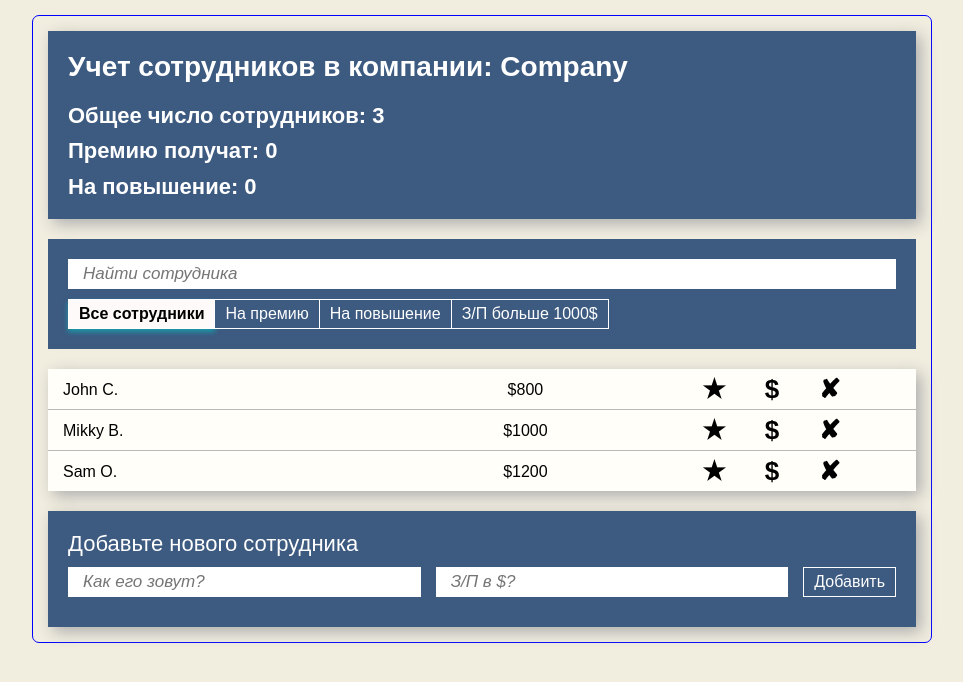
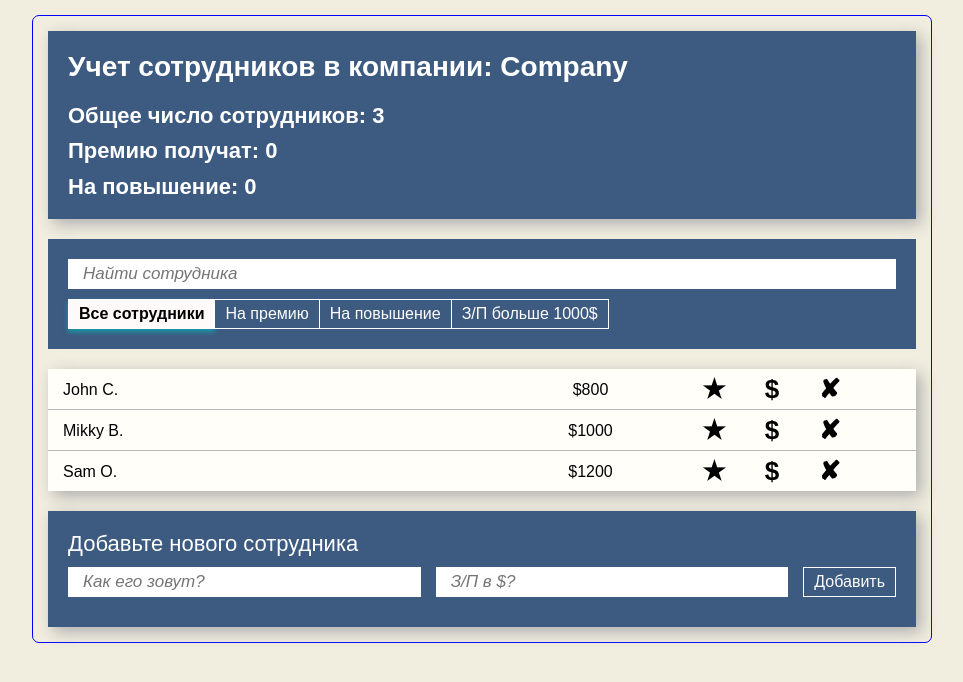
Before and after one commit to NathanBailie/Employees, a React (Create React App) app: page / in a window 1280 px wide. Shown: the top 682 px of the page, without its empty margins (158-1121 px from the left). Built offline with nearby package versions, Linux system fonts and the light colour scheme.

Commit message:
made possible to redact names and salaries in the List component

```diff
--- a/src/components/App/App.tsx
+++ b/src/components/App/App.tsx
@@ -33,6 +33,8 @@ const App: React.FC = () => {
 			id: uuid(),
 			premiumed: false,
 			raised: false,
+			nameEdit: false,
+			salaryEdit: false,
 		};
 	};
 
@@ -42,8 +44,12 @@ const App: React.FC = () => {
 				let newValue;
 				if (property === 'premiumed') {
 					newValue = !person['premiumed'];
-				} else {
+				} else if (property === 'raised') {
 					newValue = !person['raised'];
+				} else if (property === 'nameEdit') {
+					newValue = !person['nameEdit'];
+				} else if (property === 'salaryEdit') {
+					newValue = !person['salaryEdit'];
 				}
 				return { ...person, [property]: newValue }
 			};
@@ -83,6 +89,28 @@ const App: React.FC = () => {
 		setEmployees(newData);
 	};
 
+	function onChangeValue(valueName: string, newValue: string, id: string): void {
+		if (valueName === 'name') {
+			const newData = employees.map(person => {
+				if (person.id === id) {
+					return { ...person, ['name']: newValue };
+				};
+				return person;
+			});
+			setEmployees(newData);
+		};
+		if (valueName === 'salary') {
+			const newData = employees.map(person => {
+				if (person.id === id) {
+					return { ...person, ['salary']: +newValue };
+				};
+				return person;
+			});
+			setEmployees(newData);
+		};
+
+	}
+
 
 	return (
 		<div className="app">
@@ -100,6 +128,7 @@ const App: React.FC = () => {
 				finalData={finalData}
 				onToggleProperty={onToggleProperty}
 				onDeleteEmployee={onDeleteEmployee}
+				onChangeValue={onChangeValue}
 			/>
 			<Adder
 				onCreateNewEmployee={onCreateNewEmployee}
--- a/src/components/List/List.tsx
+++ b/src/components/List/List.tsx
@@ -3,18 +3,19 @@ import { Employee } from '../../interfaces';
 
 type Props = {
 	finalData: Employee[];
-	onToggleProperty: (id: string | number, property: string) => void,
-	onDeleteEmployee: (id: string | number) => void,
+	onToggleProperty: (id: string, property: string) => void,
+	onDeleteEmployee: (id: string) => void,
+	onChangeValue: (valueName: string, newValue: string, id: string) => void,
 };
 
 
-const List: React.FC<Props> = ({ finalData, onToggleProperty, onDeleteEmployee }) => {
+const List: React.FC<Props> = ({ finalData, onToggleProperty, onDeleteEmployee, onChangeValue }) => {
 	if (finalData.length === 0) {
 		return <div className="list"></div>
 	};
 
 	const result = finalData.map(person => {
-		const { name, salary, id, premiumed, raised } = person;
+		const { name, salary, id, premiumed, raised, nameEdit, salaryEdit } = person;
 
 		let nameClasses = 'list__name';
 		let premiumClasses = 'list__premiumed';
@@ -33,12 +34,41 @@ const List: React.FC<Props> = ({ finalData, onToggleProperty, onDeleteEmployee }
 
 		return (
 			<div className="list__item" key={id}>
-				<div className={nameClasses}>{name}</div>
-				<div
-					className="list__salary"
-					title="Salary">
-					${salary}
-				</div>
+				{nameEdit ?
+					<input
+						placeholder='Имя сотрудника'
+						className='list__nameField'
+						value={name}
+						onChange={(e) => onChangeValue('name', e.target.value, id)}
+						onBlur={() => onToggleProperty(id, 'nameEdit')}
+						onKeyDown={(e) => { e.key === 'Enter' && onToggleProperty(id, 'nameEdit') }}
+					/>
+					:
+					<div
+						className={nameClasses}
+						title="Изменить имя"
+						onClick={() => onToggleProperty(id, 'nameEdit')}>
+						{name}
+					</div>
+				}
+				{salaryEdit ?
+					<input
+						type='number'
+						placeholder='Зарплата'
+						className='list__salaryField'
+						value={salary}
+						onChange={(e) => onChangeValue('salary', e.target.value, id)}
+						onBlur={() => onToggleProperty(id, 'salaryEdit')}
+						onKeyDown={(e) => { e.key === 'Enter' && onToggleProperty(id, 'salaryEdit') }}
+					/>
+					:
+					<div
+						className="list__salary"
+						title="Изменить зарплату"
+						onClick={() => onToggleProperty(id, 'salaryEdit')}>
+						${salary}
+					</div>
+				}
 				<div className="list__actions">
 					<button
 						className={premiumClasses}
--- a/src/components/List/list.scss
+++ b/src/components/List/list.scss
@@ -27,10 +27,11 @@
 	}
 
 	&__name {
-		grid-column: 1 / 8;
+		grid-column: 1 / 11;
 		padding: 5px 15px;
 		justify-content: left;
 		transition: all 0.1s linear;
+		cursor: text;
 
 		&_premiumed,
 		&_raised,
@@ -59,7 +60,8 @@
 	}
 
 	&__salary {
-		grid-column: 8 / 16;
+		grid-column: 11 / 16;
+		padding: 5px 15px;
 		display: flex;
 		justify-content: center;
 		align-items: center;
@@ -68,6 +70,32 @@
 		&:hover {
 			text-decoration: underline;
 			text-decoration-thickness: 2px;
+		}
+	}
+
+	&__nameField {
+		grid-column: 1 / 11;
+	}
+
+	&__salaryField {
+		grid-column: 11 / 16;
+		text-align: center;
+	}
+
+	&__nameField,
+	&__salaryField {
+		border: none;
+		outline-color: BurlyWood;
+		padding: 0 15px;
+		font-weight: bold;
+		box-shadow: 0px 0px 3px 1px BurlyWood;
+
+		&:focus {
+			box-shadow: 0px 0px 4px 3px BurlyWood;
+		}
+
+		&::placeholder {
+			font-style: italic;
 		}
 	}
 
--- a/src/interfaces.tsx
+++ b/src/interfaces.tsx
@@ -4,4 +4,6 @@ export interface Employee {
 	id: string,
 	premiumed: boolean,
 	raised: boolean,
+	nameEdit: boolean,
+	salaryEdit: boolean,
 };
```
